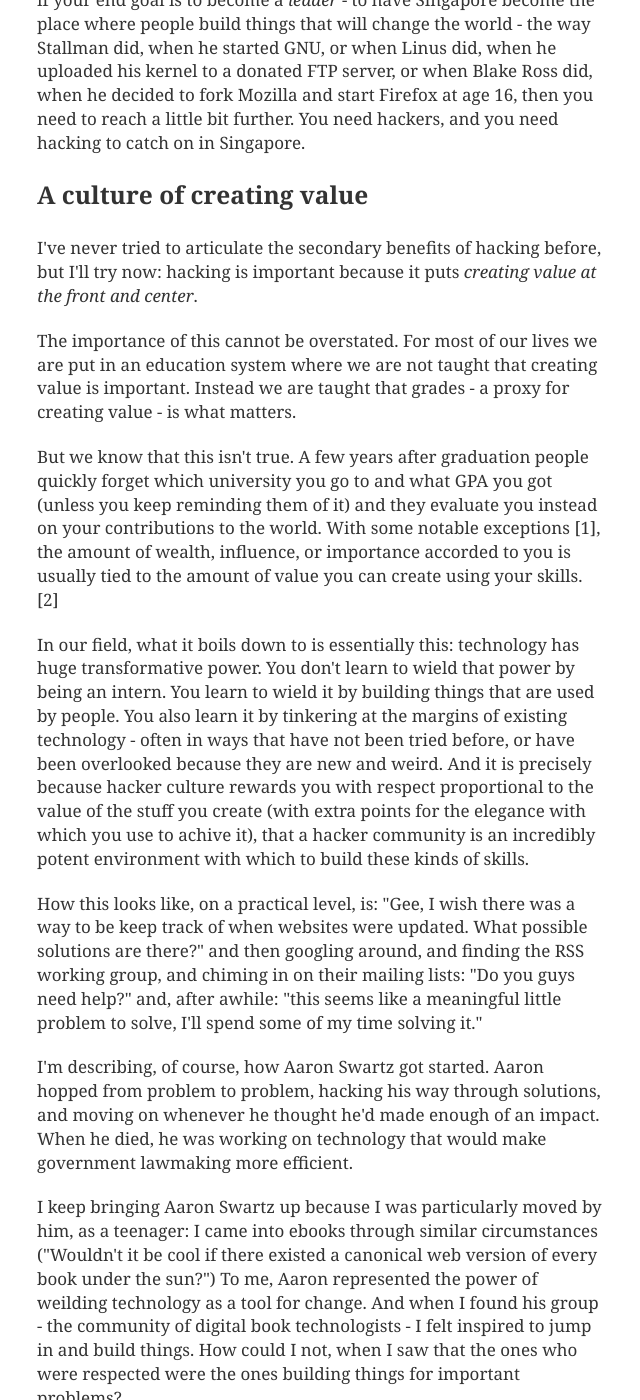
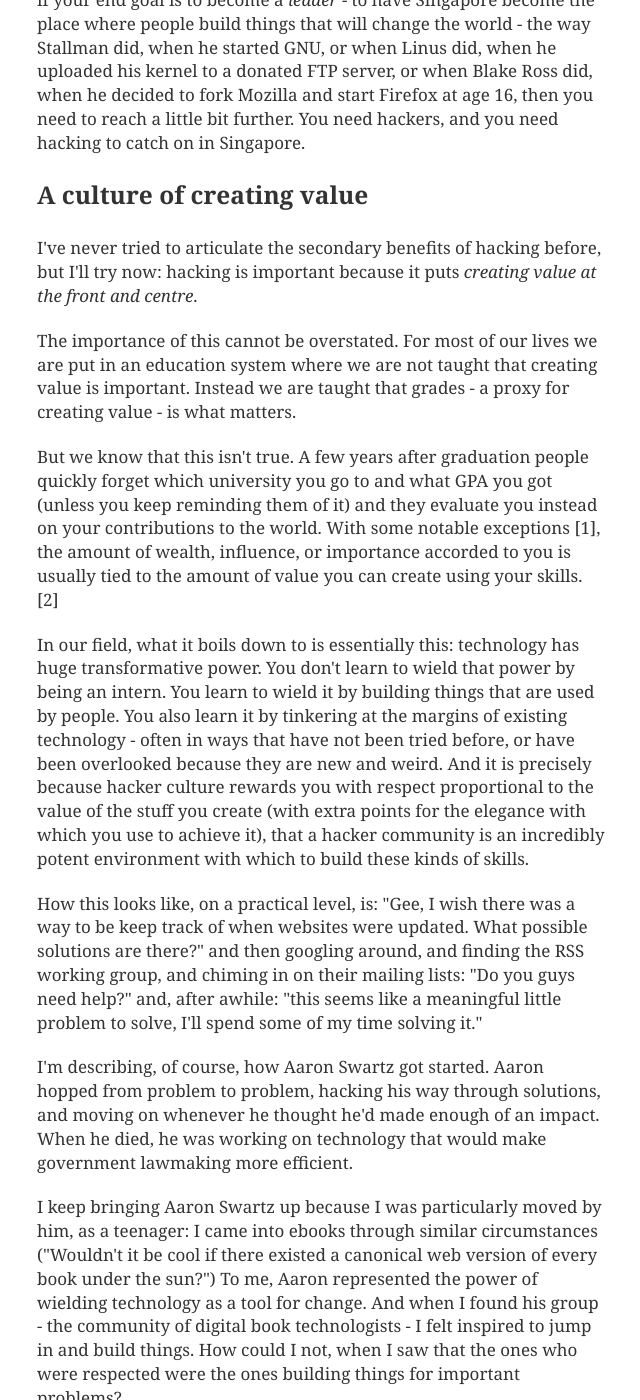
Before and after one commit to ejamesc/elijames.org, a Jekyll site: the page built from nushackers.html, in a window 1280 px wide and 1400 px high, scrolled down 1479 px. Shown: the whole window, without its empty margins (18-658 px from the left). Built offline with Jekyll 4.4.1, drawn with Linux system fonts in a browser that asks for light colours; some of the changed text lies outside the part shown.

Commit message:
Fix typos on nushackers essay.

```diff
--- a/nushackers.html
+++ b/nushackers.html
@@ -25,19 +25,19 @@
 
 <h3>A culture of creating value</h3>
 
-<p>I've never tried to articulate the secondary benefits of hacking before, but I'll try now: hacking is important because it puts <em>creating value at the front and center</em>.</p>
+<p>I've never tried to articulate the secondary benefits of hacking before, but I'll try now: hacking is important because it puts <em>creating value at the front and centre</em>.</p>
 
 <p>The importance of this cannot be overstated. For most of our lives we are put in an education system where we are not taught that creating value is important. Instead we are taught that grades - a proxy for creating value - is what matters.</p>
 
 <p>But we know that this isn't true. A few years after graduation people quickly forget which university you go to and what GPA you got (unless you keep reminding them of it) and they evaluate you instead on your contributions to the world. With some notable exceptions [1], the amount of wealth, influence, or importance accorded to you is usually tied to the amount of value you can create using your skills. [2]</p>
 
-<p>In our field, what it boils down to is essentially this: technology has huge transformative power. You don't learn to wield that power by being an intern. You learn to wield it by building things that are used by people. You also learn it by tinkering at the margins of existing technology - often in ways that have not been tried before, or have been overlooked because they are new and weird. And it is precisely because hacker culture rewards you with respect proportional to the value of the stuff you create (with extra points for the elegance with which you use to achive it), that a hacker community is an incredibly potent environment with which to build these kinds of skills.</p>
+<p>In our field, what it boils down to is essentially this: technology has huge transformative power. You don't learn to wield that power by being an intern. You learn to wield it by building things that are used by people. You also learn it by tinkering at the margins of existing technology - often in ways that have not been tried before, or have been overlooked because they are new and weird. And it is precisely because hacker culture rewards you with respect proportional to the value of the stuff you create (with extra points for the elegance with which you use to achieve it), that a hacker community is an incredibly potent environment with which to build these kinds of skills.</p>
 
 <p>How this looks like, on a practical level, is: "Gee, I wish there was a way to be keep track of when websites were updated. What possible solutions are there?" and then googling around, and finding the RSS working group, and chiming in on their mailing lists: "Do you guys need help?" and, after awhile: "this seems like a meaningful little problem to solve, I'll spend some of my time solving it."</p>
 
 <p>I'm describing, of course, how Aaron Swartz got started. Aaron hopped from problem to problem, hacking his way through solutions, and moving on whenever he thought he'd made enough of an impact. When he died, he was working on technology that would make government lawmaking more efficient.</p>
 
-<p>I keep bringing Aaron Swartz up because I was particularly moved by him, as a teenager: I came into ebooks through similar circumstances ("Wouldn't it be cool if there existed a canonical web version of every book under the sun?") To me, Aaron represented the power of weilding technology as a tool for change. And when I found his group - the community of digital book technologists - I felt inspired to jump in and build things. How could I not, when I saw that the ones who were respected were the ones building things for important problems?</p>
+<p>I keep bringing Aaron Swartz up because I was particularly moved by him, as a teenager: I came into ebooks through similar circumstances ("Wouldn't it be cool if there existed a canonical web version of every book under the sun?") To me, Aaron represented the power of wielding technology as a tool for change. And when I found his group - the community of digital book technologists - I felt inspired to jump in and build things. How could I not, when I saw that the ones who were respected were the ones building things for important problems?</p>
 
 <p>I thought we could try doing for others what his example did for me.</p>
 
```
Also changed, not shown: other parts of nushackers.html (+3 -3 lines).
